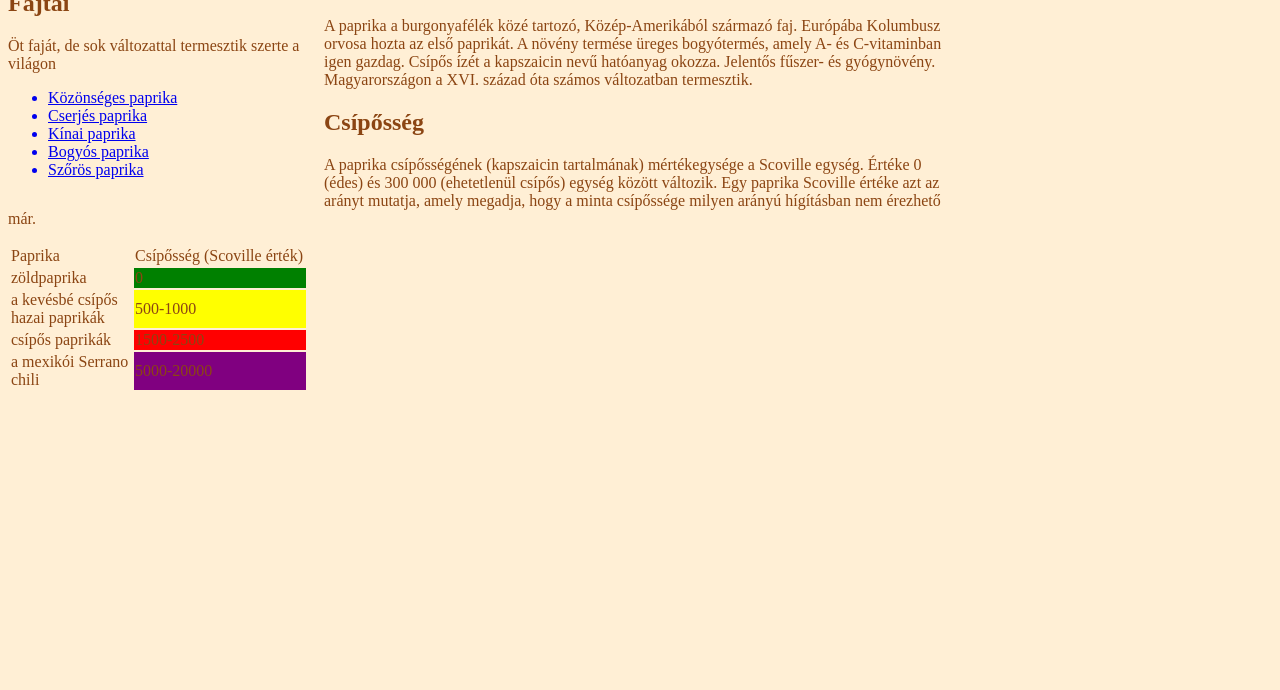
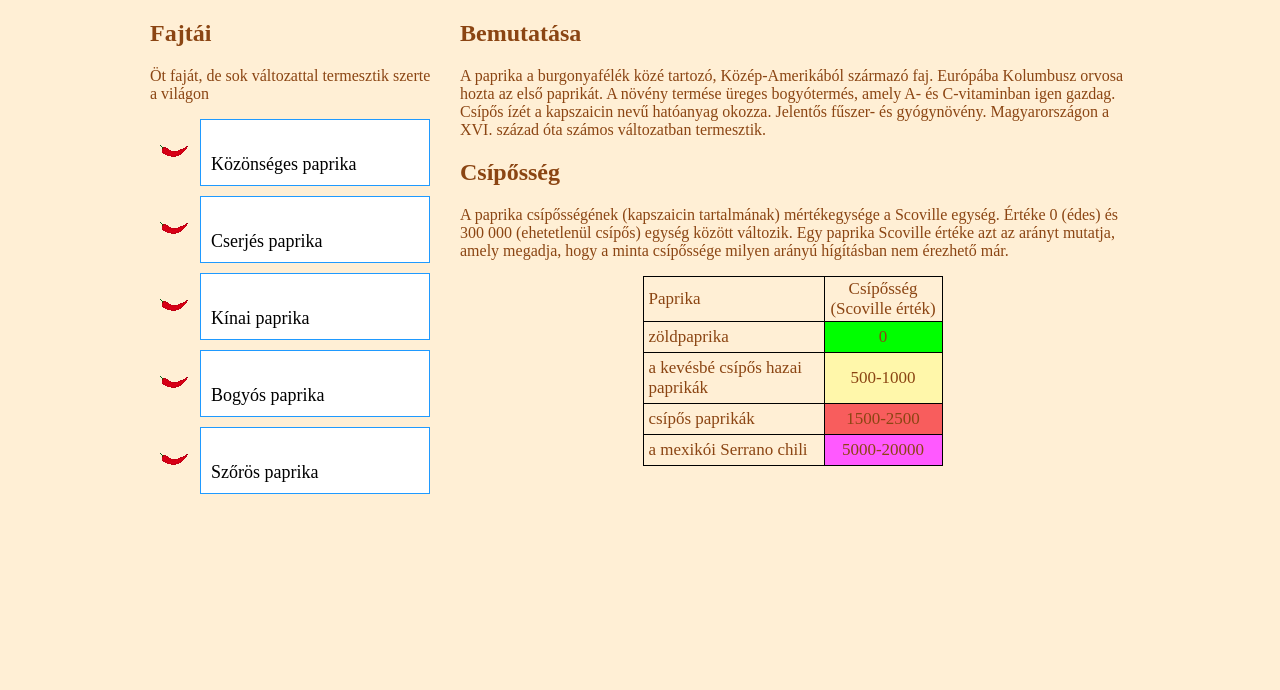
Before and after one commit to Jenovai/paprika, a plain HTML site: page paprika.html in a window 1280 px wide. Shown: the part 110-800 px from the top of the page. Drawn offline with Linux system fonts and the light colour scheme.

Commit message:
html css formázása a mintának megfelelöen

```diff
--- a/paprika.html
+++ b/paprika.html
@@ -7,24 +7,22 @@
     <title>Paprika</title>
 </head>
 <body>
+    <div class="fokeret">
         <div class="fejlec">
             <h1>Ismered a legcsípősebbet?</h1>
         </div>
-
-
         <div class="menu">
             <h2>Fajtái</h2>
             <p>Öt faját, de sok változattal termesztik szerte a világon</p>
             <ul>
-            <a href="sok.jpg"><li>Közönséges paprika</li></a>
+                <a href="./img/sok.jpg"><li>Közönséges paprika</li></a>
                 <a href="https://hu.wikipedia.org/wiki/Kezd%C5%91lap"><li>Cserjés paprika</li></a>
                 <a href="https://hu.wikipedia.org/wiki/Kezd%C5%91lap"><li>Kínai paprika</li></a>
                 <a href="https://hu.wikipedia.org/wiki/Kezd%C5%91lap"><li>Bogyós paprika</li></a>
                 <a href="https://hu.wikipedia.org/wiki/Kezd%C5%91lap"><li>Szőrös paprika</li></a>
             </ul>
         </div>
-
-    <div class="fokeret">
+        <div class="tartalom">
             <h2>Bemutatása</h2>
             <p>A paprika a burgonyafélék közé tartozó, Közép-Amerikából származó faj. Európába Kolumbusz orvosa hozta az első paprikát. A növény termése üreges bogyótermés, amely A- és C-vitaminban igen gazdag. Csípős ízét a kapszaicin nevű hatóanyag okozza. Jelentős fűszer- és gyógynövény. Magyarországon a XVI. század óta számos változatban termesztik.</p>
 
@@ -32,26 +30,27 @@
             <p>A paprika csípősségének (kapszaicin tartalmának) mértékegysége a Scoville egység. Értéke 0 (édes) és 300 000 (ehetetlenül csípős) egység között változik. Egy paprika Scoville értéke azt az arányt mutatja, amely megadja, hogy a minta csípőssége milyen arányú hígításban nem érezhető már.</p>
             <table>
                 <tr>
-                <td class="jobb">Paprika</td>
-                <td>Csípősség (Scoville érték)</td>
+                    <td>Paprika</td>
+                    <td class="jobb">Csípősség (Scoville érték)</td>
                 </tr>
                 <tr>
-                <td class="jobb">zöldpaprika</td>
-                <td class="zold">0</td>
+                    <td>zöldpaprika</td>
+                    <td class="zold jobb">0</td>
                 </tr>
                 <tr>
-                <td class="jobb">a kevésbé csípős hazai paprikák</td>
-                <td class="sarga">500-1000</td>
+                    <td>a kevésbé csípős hazai paprikák</td>
+                    <td class="sarga jobb">500-1000</td>
                 </tr>
                 <tr>
-                <td class="jobb">csípős paprikák</td>
-                <td class="piros">1500-2500</td>
+                    <td>csípős paprikák</td>
+                    <td class="piros jobb">1500-2500</td>
                 </tr>
                 <tr>
-                <td class="jobb">a mexikói Serrano chili</td>
-                <td class="lila">5000-20000</td>
+                    <td>a mexikói Serrano chili</td>
+                    <td class="lila jobb">5000-20000</td>
                 </tr>
             </table>
+        </div>
     </div>
 
 </body>
--- a/style/paprika.css
+++ b/style/paprika.css
@@ -1,38 +1,76 @@
 body{
+    width: 1000px;
     background-color: #FFEFD5;
-    color: #8b4513
+    color: #8b4513;
+    margin: auto;
 }
 
+
 .fejlec{
-    background-image: url(./img/szines.jpg);
+    background-image: url(../img/szines.jpg);
+    background-size: 100%;
+    background-repeat: no-repeat;
+    color: black;
+    padding: 10px 0 10px 20px;
 }
 
 .menu{
-    width: 25%;
+    width: 290px;
+    padding: 10px;
     float: left;
 }
 
-.fokeret{
-    width: 75%;
+.menu ul li{
+    list-style-image: url(../img/chili-pepper-icon.gif);
+    border: solid 1px rgb(31, 154, 255);
+    background-color: white;
+    padding: 10px;
+    margin: 10px;
+}
+
+.menu ul a{
+    text-decoration: none;
+    color: black;
+    font-size: 18px;
+}
+
+.tartalom{
+    width: 665px;
+    padding: 10px;
+    display: inline-block;
+}
+
+table, td{
+    border: 1px solid black;
+    padding: 5px;
+    width: 174px;
+    font-size: 17px;
 }
 
 table{
     width: 300px;
+    border-collapse:collapse;
+    margin: auto;
 }
 
-.jobb{
-    width: 120px;
+table .jobb{
+    width: 119px;
+    text-align: center;
+    padding: 2px 0;
 }
 
 .zold{
-    background-color: green;
+    background-color: rgb(0, 255, 0);
 }
+
 .sarga{
-    background-color: yellow;
+    background-color: rgba(255, 255, 124, 0.486);
 }
+
 .piros{
-    background-color: red;
+    background-color: rgb(248, 93, 93);
 }
+
 .lila{
-    background-color: purple;
+    background-color: rgb(255, 89, 255);
 }
```
Lines whose indentation alone changed are shown as unchanged.
